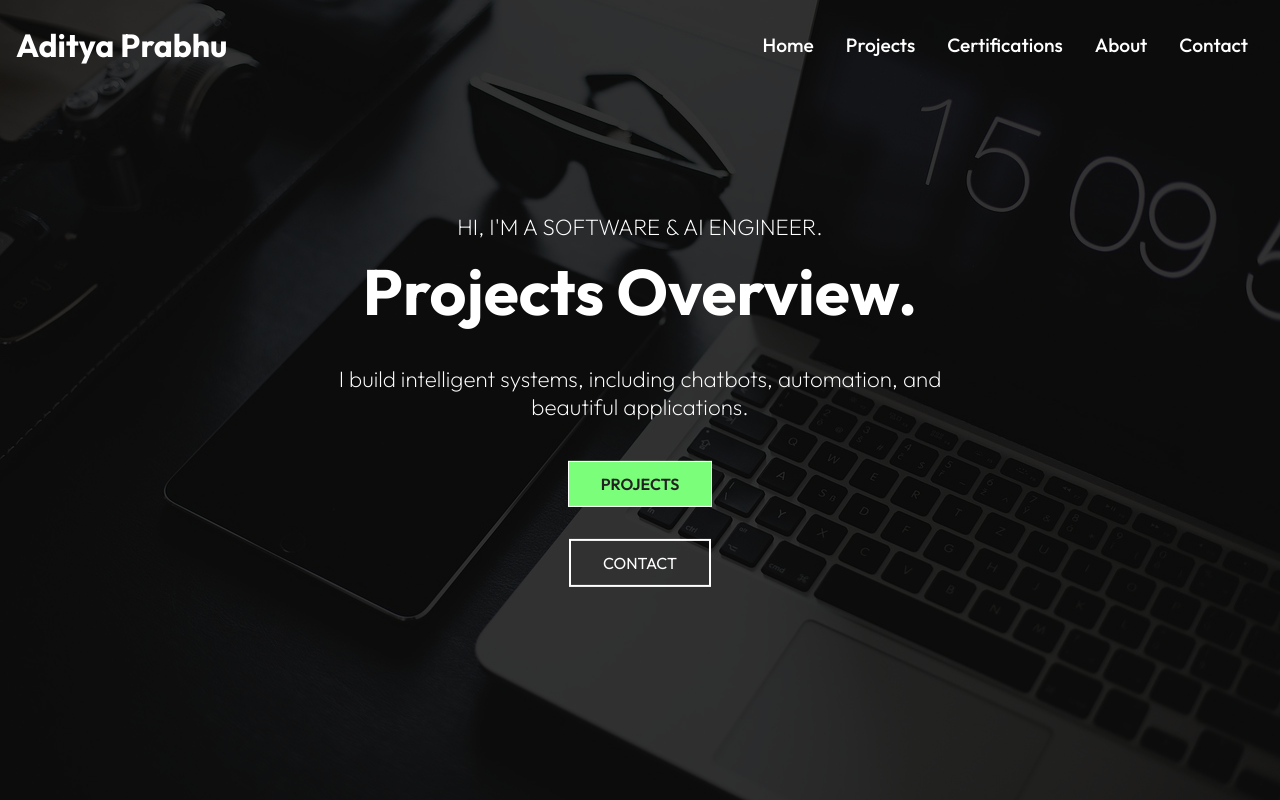
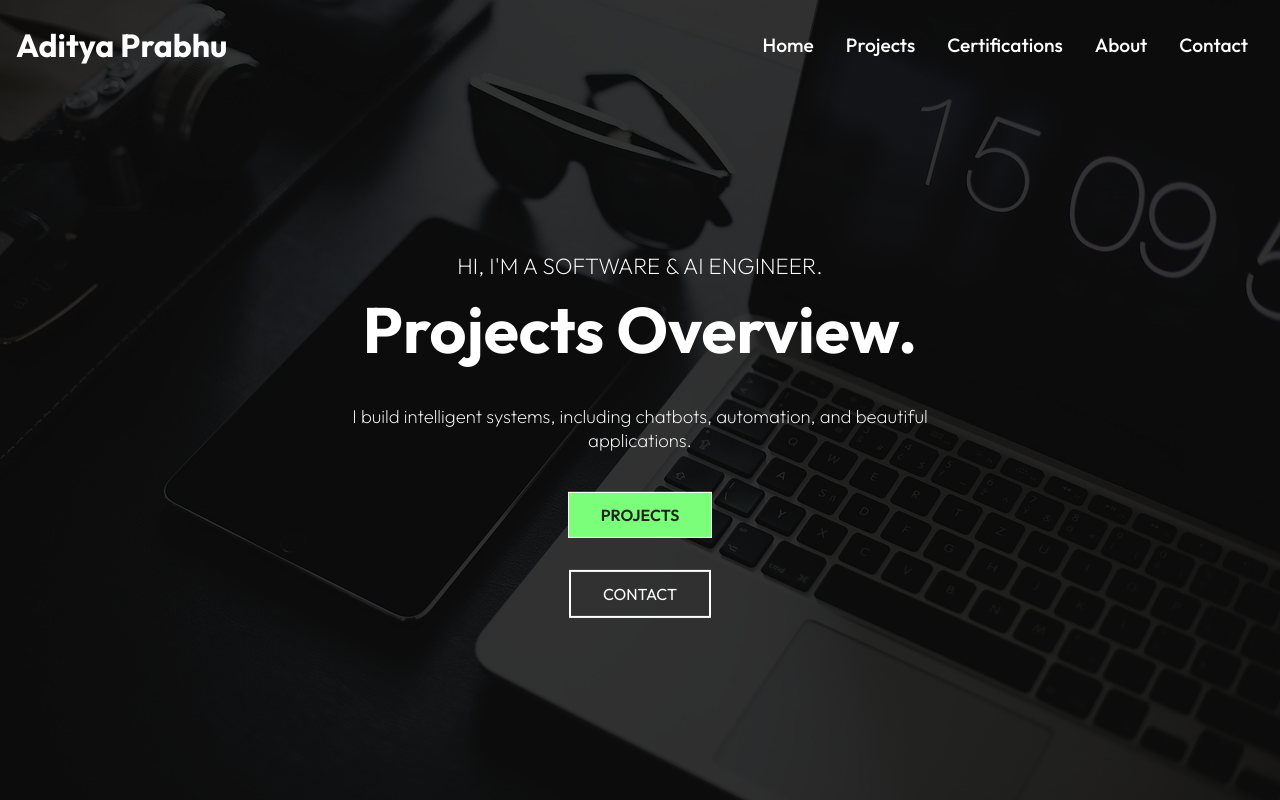
Before and after one commit to adityaprabhu16/react-portfolio, a React (Create React App) app in the folder portfolio-app/: page / in a window 1280 px wide. Shown: the top 800 px of the page. Built offline with nearby package versions, Linux system fonts and the light colour scheme.

Commit message:
fixed visual hierarchy

```diff
--- a/portfolio-app/src/components/HeroImgStyles.css
+++ b/portfolio-app/src/components/HeroImgStyles.css
@@ -49,7 +49,7 @@
 }
 
 .hero .content .hero-description {
-    font-size: 1.4rem;
+    font-size: 1.16rem;
     font-weight: 200;
     text-transform: none;
     padding: 0.6rem 0 1.5rem;
@@ -61,6 +61,10 @@
     justify-content: center;
     align-items: center;
     gap: 1rem;
+}
+
+.content {
+    margin-top: 2.16rem;
 }
 
 .content .btn {
```
